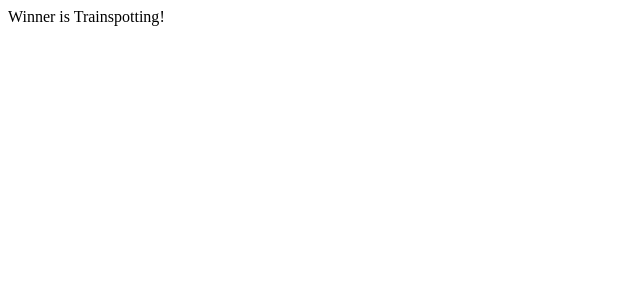
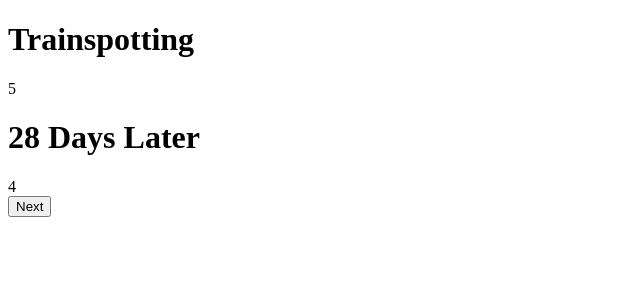
Before and after one commit to HisadaNaojiro/practice_redux, a React app in the folder voting-client/: page /results in a window 1280 px wide. Shown: the top 300 px of the page, without its empty margins (0-640 px from the left). Built offline with nearby package versions, Linux system fonts and the light colour scheme; the HTML template or start-up script is replaced by a standard one.

Commit message:
Writing The UI for The Results Screen And Handling Routing

```diff
--- a/voting-client/package.json
+++ b/voting-client/package.json
@@ -34,6 +34,7 @@
     "immutable": "^3.8.2",
     "react": "^16.2.0",
     "react-addons-test-utils": "^15.6.2",
-    "react-dom": "^16.2.0"
+    "react-dom": "^16.2.0",
+    "react-router-dom": "^4.2.2"
   }
 }
--- /dev/null
+++ b/voting-client/src/components/App.jsx
@@ -0,0 +1,22 @@
+import React from 'react';
+import {List, Map} from 'immutable';
+import {Switch,Route} from 'react-router-dom';
+import Voting from './Voting';
+import Results from './Results';
+
+const pair = List.of('Trainspotting', '28 Days Later');
+const tally = Map({'Trainspotting': 5, '28 Days Later': 4});
+
+const App = () => {
+  return(
+    <Switch>
+      <Route exact path="/" render={((props) => {
+        return <Voting {...props} pair={pair} tally={tally} />;
+      })} />
+      <Route path="/results" render={((props) => {
+        return <Results {...props} pair={pair} tally={tally} />;
+      })} />
+    </Switch>
+  );
+};
+export default App;
--- /dev/null
+++ b/voting-client/src/components/Results.jsx
@@ -0,0 +1,45 @@
+import React from 'react';
+import Winner from './Winner';
+
+export default class Results extends React.PureComponent{
+  constructor(props){
+    super();
+  }
+
+  getPair(){
+    return this.props.pair || [];
+  }
+
+  getVotes(entry){
+    if(this.props.tally && this.props.tally.has(entry)){
+      return this.props.tally.get(entry);
+    }
+    return 0;
+  }
+
+  render(){
+    return(
+      this.props.winner ?
+      <Winner ref='winner' winner={this.props.winner} /> :
+      <div className="results">
+        <div className="tally">
+          {this.getPair().map((entry) =>{
+            return(
+              <div key={entry} className="entry">
+                <h1>{entry}</h1>
+                <div className="voteCount">
+                  {this.getVotes(entry)}
+                </div>
+              </div>
+            );
+          })}
+        </div>
+        <div className="management">
+          <button ref="next" className="next" onClick={this.props.next}>
+            Next
+          </button>
+        </div>
+      </div>
+    );
+  }
+}
--- a/voting-client/src/components/Vote.jsx
+++ b/voting-client/src/components/Vote.jsx
@@ -3,7 +3,7 @@
 export default class Vote extends React.PureComponent{
 
   constructor(props){
-    super(props);
+    super();
   }
 
   isDisabled(){
--- a/voting-client/src/index.jsx
+++ b/voting-client/src/index.jsx
@@ -1,10 +1,11 @@
 import React from 'react';
 import ReactDOM from 'react-dom';
-import Voting from './components/Voting';
+import {BrowserRouter,hashHistory} from 'react-router-dom';
+import App from './components/App';
 
-const pair = ['Trainspotting', '28 Days Later'];
-
-ReactDOM.render(
-  <Voting pair={pair} winner="Trainspotting" />,
+ReactDOM.render((
+  <BrowserRouter history={hashHistory}>
+    <App />
+  </BrowserRouter>),
   document.getElementById('app')
 );
--- a/voting-client/webpack.config.js
+++ b/voting-client/webpack.config.js
@@ -23,7 +23,8 @@
   },
   devServer: {
     contentBase: './dist',
-    hot: true
+    hot: true,
+    historyApiFallback: true
   },
   plugins: [
     new webpack.HotModuleReplacementPlugin()
```
Also changed, not shown: voting-client/test/components/Results_spec.jsx (added, +41 -0 lines), 2 other files (tests, documents, lock files or other folders).
